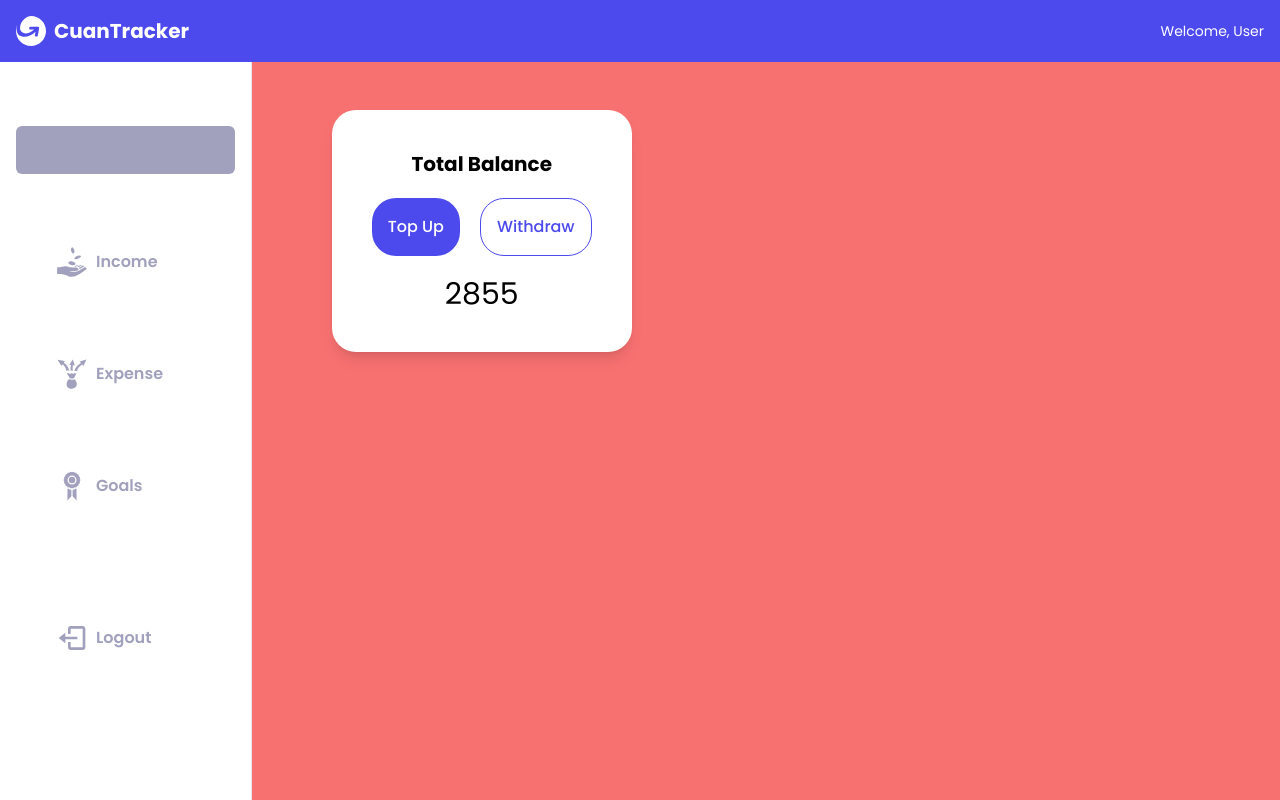
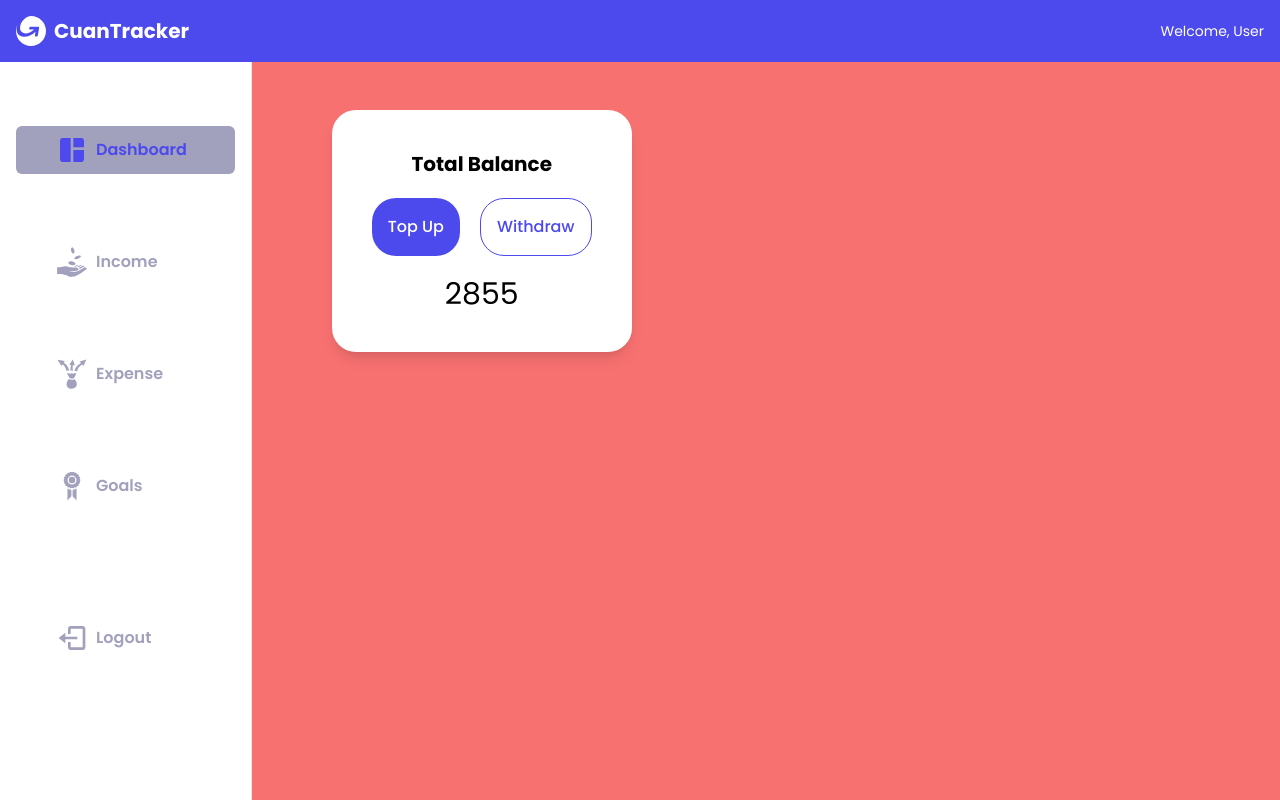
Before and after one commit to venedictchen/oprec-ristek-fe, a Next.js app: page / in a window 1280 px wide. Built offline with nearby package versions, Linux system fonts and the light colour scheme.

Commit message:
feat:add provider

```diff
--- /dev/null
+++ b/src/components/contexts/SideBarContext/index.tsx
@@ -0,0 +1,24 @@
+import { createContext, useContext, useState } from 'react';
+import { SideBarProviderProps } from './interface';
+
+interface SidebarContextProps {
+  selectedOption: string;
+  setOption: (option: string) => void;
+}
+
+const SidebarContext = createContext({
+    selectedOption: '',
+    setOption: (option: string) => { },
+} as SidebarContextProps);
+
+export const SidebarProvider: React.FC<SideBarProviderProps> = ({ children }) => {
+  const [selectedOption, setOption] = useState('dashboard');
+  return (
+    <SidebarContext.Provider value={{ selectedOption, setOption }}>
+      {children}
+    </SidebarContext.Provider>
+  );
+};
+
+
+export const useSidebarContext = () => useContext(SidebarContext);
--- /dev/null
+++ b/src/components/contexts/SideBarContext/interface.ts
@@ -0,0 +1,9 @@
+export interface SidebarContextProps {
+    selectedOption: string;
+    setOption: (option: string) => void;
+  }
+
+
+export interface SideBarProviderProps{
+    children: React.ReactNode;
+}
--- /dev/null
+++ b/src/components/contexts/index.ts
@@ -0,0 +1 @@
+export * from './SideBarContext'
--- a/src/components/elements/SideBar/index.tsx
+++ b/src/components/elements/SideBar/index.tsx
@@ -17,8 +17,8 @@ export const SideBar: React.FC<SideBarProps> = ({ selectedOption, onSidebarClick
         {sidebarOptions.map((option) => (
          <div
          key={option.option}
-            className={`flex px-10 py-2 text-[#A1A0BD] hover:bg-[#A1A0BD] hover:text-[#4C49ED] rounded-md font-semibold ${
-              selectedOption === option.option ? "bg-[#A1A0BD] text-[#4C49ED]" : ""
+         className={`flex px-10 py-2 rounded-md font-semibold ${
+           selectedOption === option.option ? "bg-[#A1A0BD] text-[#4C49ED]" : "hover:bg-[#A1A0BD] hover:text-[#4C49ED]"
          }`}
          onClick={() => onSidebarClick(option.option)}
        >
--- a/src/pages/HomePage/index.tsx
+++ b/src/pages/HomePage/index.tsx
@@ -8,7 +8,6 @@ const HomePage: React.FC = () => {
                 <BalanceCard/>
             </div>
             <div className="col-span-1">
-                {/* Content for the second column */}
             </div>
             </div>
         </div>
--- a/src/pages/_app.tsx
+++ b/src/pages/_app.tsx
@@ -1,6 +1,11 @@
+import { SidebarProvider } from "@/components/contexts";
 import "@/styles/globals.css";
 import type { AppProps } from "next/app";
 
 export default function App({ Component, pageProps }: AppProps) {
-  return <Component {...pageProps} />;
+  return (
+    <SidebarProvider>
+      <Component {...pageProps} />
+    </SidebarProvider>
+  )
 }
--- a/src/pages/index.tsx
+++ b/src/pages/index.tsx
@@ -6,6 +6,7 @@ import { useState } from "react";
 import { SideBar } from "@/components/elements/SideBar";
 import ExpensePage from "./ExpensePage";
 import GoalsPage from "./GoalsPage";
+import { SidebarProvider, useSidebarContext } from "@/components/contexts";
 
 const poppins = Poppins({
   subsets: ['latin'],
@@ -14,15 +15,10 @@ const poppins = Poppins({
 });
 
 export default function Home() {
-  const [selectedOption, setSelectedOption] = useState("dashboard");
-
-  const handleSidebarClick = (option: string) => {
-    console.log(option);
-    setSelectedOption(option);
-  };
-
+  const { selectedOption, setOption } = useSidebarContext();
+  console.log(selectedOption);
   return (
-    <main className={`flex min-h-screen flex-col justify-between bg-[#F5F5F5] ${poppins.className}`}>
+    <main className={`flex min-h-screen flex-col justify-between bg-[#252525] ${poppins.className}`}>
       <div className="flex flex-col bg-gray-100">
         <div className="flex items-center justify-between p-4 bg-[#4C49ED] shadow-md">
           <div className="flex items-center space-x-2 text-[#FFFFFF]">
@@ -34,13 +30,14 @@ export default function Home() {
           </div>
         </div>
       </div>
-      <div className="flex flex-1">
-        <SideBar selectedOption={selectedOption} onSidebarClick={handleSidebarClick} />
+      <div className="flex flex-1 ">
+        <SideBar selectedOption={selectedOption} onSidebarClick={setOption} />
         {selectedOption === "dashboard" && <HomePage />}
         {selectedOption === "income" && <IncomePage />}
         {selectedOption === "expense" && <ExpensePage />}
         {selectedOption === "goals" && <GoalsPage />}
       </div>
     </main>
+
   );
 }
```
Also changed, not shown: src/components/contexts/SideBarContext/constant.ts (added). Lines whose indentation alone changed are shown as unchanged.
